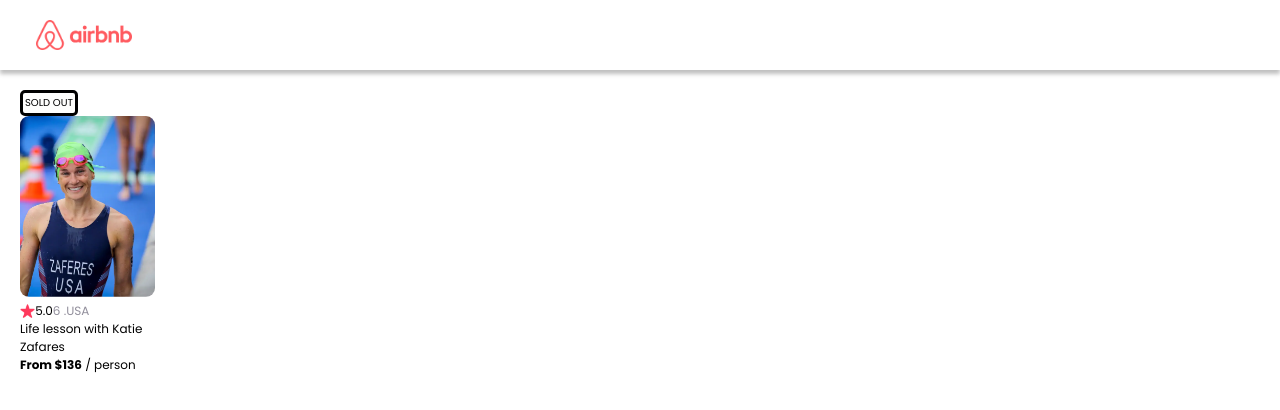
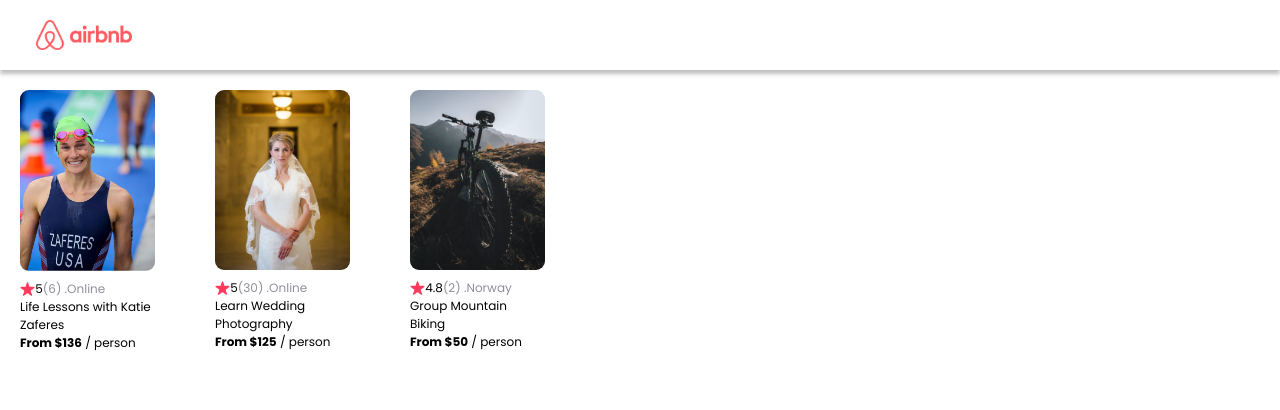
Before and after one commit to Marko1310/airbnbClone, a React (Create React App) app: page / in a window 1280 px wide. Shown: the top 410 px of the page. Built offline with nearby package versions, Linux system fonts and the light colour scheme.

Commit message:
Created Card list, fetch data from a file

```diff
--- a/src/App.css
+++ b/src/App.css
@@ -45,11 +45,22 @@
   align-self: center;
 }
 
+.card--list {
+  display: flex;
+  flex-wrap: nowrap;
+  gap: 20px;
+  overflow-x: auto;
+}
+
 .card {
   width: 175px;
   font-size: 12px;
   padding: 20px;
+  flex: 0 0 auto;
+  display: flex;
+  flex-direction: column;
 }
+
 .card--status {
   border-style: solid;
   display: flex;
@@ -69,19 +80,13 @@
 .card--image {
   width: 100%;
   border-radius: 9px;
+  margin-bottom: 9px;
 }
 .card--stats {
   display: flex;
   align-items: center;
 }
-.card--rating {
-}
+
 .card--star {
   height: 14px;
 }
-.card--rating_country {
-}
-.card--descrition {
-}
-.card--price {
-}
--- a/src/App.js
+++ b/src/App.js
@@ -2,20 +2,27 @@
 import Hero from "./components/Hero";
 import Navbar from "./components/Navbar";
 import Card from "./components/Card";
+import data from "./data";
+
+const CardElements = data.map((el) => {
+  return (
+    <Card
+      img={el.coverImg}
+      rating={el.stats.rating}
+      reviewCount={el.stats.reviewCount}
+      country={el.location}
+      title={el.title}
+      price={el.price}
+    />
+  );
+});
 
 function App() {
   return (
     <div>
       <Navbar />
       {/* <Hero /> */}
-      <Card
-        img="katie-zaferes.png"
-        rating="5.0"
-        reviewCount={6}
-        country="USA"
-        title="Life lesson with Katie Zafares"
-        price={136}
-      />
+      <section className="card--list">{CardElements}</section>
     </div>
   );
 }
--- a/src/components/Card.js
+++ b/src/components/Card.js
@@ -1,10 +1,9 @@
-import katie from "../images/katie-zaferes.png";
 import star from "../images/star.png";
 
 const Card = ({ img, rating, reviewCount, country, title, price }) => {
   return (
     <div className="card">
-      <div className="card--status">SOLD OUT</div>
+      {/* <div className="card--status">SOLD OUT</div> */}
       <img
         className="card--image"
         src={require(`../images/${img}`)}
@@ -13,7 +12,7 @@
       <div className="card--stats">
         <img className="card--star" src={star} alt="star" />
         <span>{rating}</span>
-        <span className="grey">{reviewCount} . </span>
+        <span className="grey">({reviewCount}) . </span>
         <span className="grey">{country}</span>
       </div>
 
--- /dev/null
+++ b/src/data.js
@@ -0,0 +1,44 @@
+export default [
+  {
+    id: 1,
+    title: "Life Lessons with Katie Zaferes",
+    description:
+      'I will share with you what I call "Positively Impactful Moments of Disappointment." Throughout my career, many of my highest moments only came after setbacks and losses. But learning from those difficult moments is what gave me the ability to rise above them and reach my goals.',
+    price: 136,
+    coverImg: "katie-zaferes.png",
+    stats: {
+      rating: 5.0,
+      reviewCount: 6,
+    },
+    location: "Online",
+    openSpots: 0,
+  },
+  {
+    id: 2,
+    title: "Learn Wedding Photography",
+    description:
+      "Interested in becoming a wedding photographer? For beginner and experienced photographers alike, join us in learning techniques required to leave the happy couple with memories that'll last a lifetime.",
+    price: 125,
+    coverImg: "wedding-photography.png",
+    stats: {
+      rating: 5.0,
+      reviewCount: 30,
+    },
+    location: "Online",
+    openSpots: 27,
+  },
+  {
+    id: 3,
+    title: "Group Mountain Biking",
+    description:
+      "Experience the beautiful Norwegian landscape and meet new friends all while conquering rugged terrain on your mountain bike. (Bike provided!)",
+    price: 50,
+    coverImg: "mountain-bike.png",
+    stats: {
+      rating: 4.8,
+      reviewCount: 2,
+    },
+    location: "Norway",
+    openSpots: 3,
+  },
+];
```
